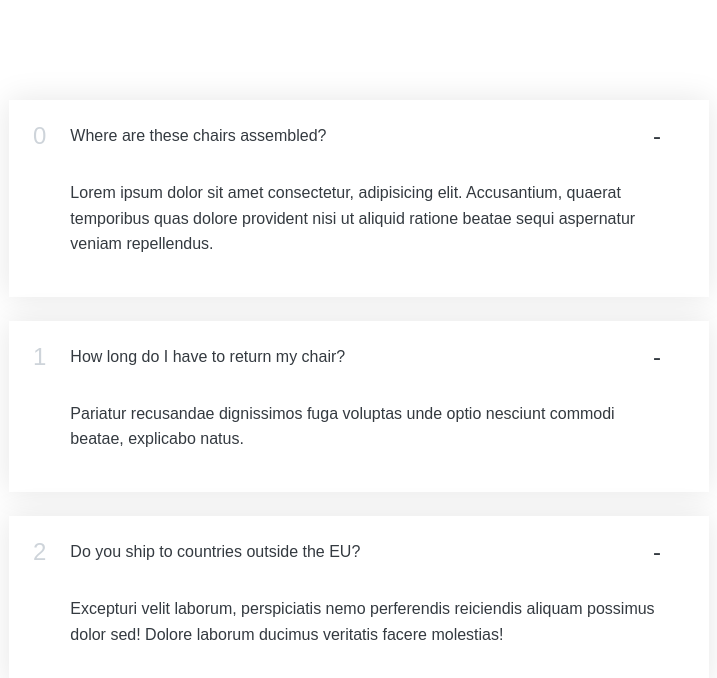
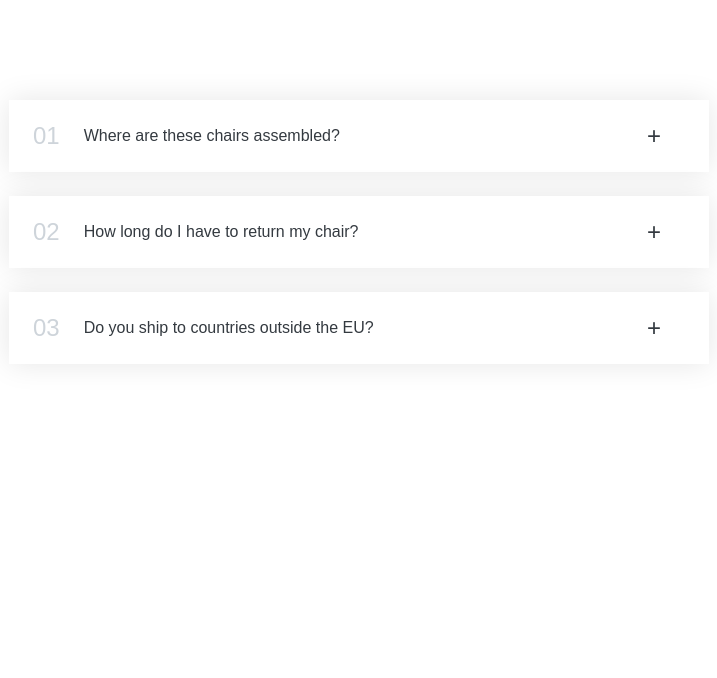
Before and after one commit to kyubin-io/accordion_test, a React (Create React App) app: page / in a window 1280 px wide. Shown: the top 678 px of the page, without its empty margins (281-998 px from the left). Built offline with nearby package versions, Linux system fonts and the light colour scheme.

Commit message:
add isOpen

```diff
--- a/src/components/AccordionItem.jsx
+++ b/src/components/AccordionItem.jsx
@@ -1,12 +1,14 @@
-import React from "react";
+import React, { useState } from "react";
 
 export default function AccordionItem({ num, title, text }) {
+  const [isOpen, setIsOpen] = useState(false);
+
   return (
     <div className="item">
-      <p className="number">{num}</p>
+      <p className="number">{num < 9 ? `0${num + 1}` : num + 1}</p>
       <p className="text">{title}</p>
-      <p className="icon">-</p>
-      <div className="content-box">{text}</div>
+      <p className="icon">{isOpen ? "-" : "+"}</p>
+      {isOpen && <div className="content-box">{text}</div>}
     </div>
   );
 }
```
